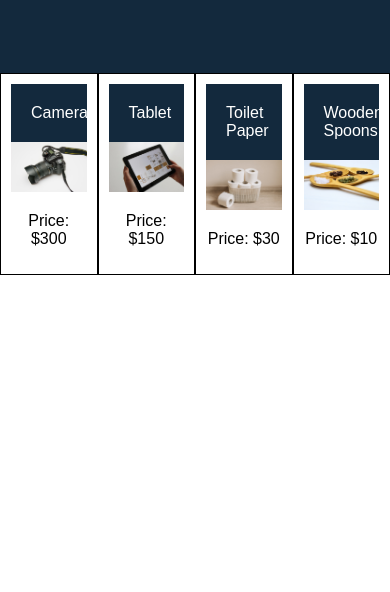
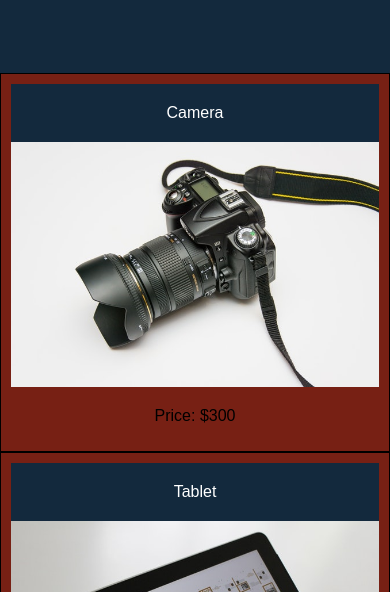
Before and after one commit to kalynsifuentez/class-work, a plain HTML site: page week-2/02-Stu_Media-Query-Screen/Unsolved/index.html in a window 390 px wide. Shown: the part 252-844 px from the top of the page. Drawn offline with Linux system fonts and the light colour scheme.

Commit message:
class changes

```diff
--- a/week-2/02-Stu_Media-Query-Screen/Unsolved/assets/css/style.css
+++ b/week-2/02-Stu_Media-Query-Screen/Unsolved/assets/css/style.css
@@ -35,5 +35,16 @@ header {
 }
 
 /* TODO: Use media query to change the width of the cards so they split into two columns at 992px or smaller*/
+@media screen and (max-width: 992px) {
+  .card {
+    width: 50%;
+    background-color: #772014;
+  }
+
+  header {background: ;}
 
 /* TODO: Use media query to change the width of the cards so they are stacked on top of each other at 768px or smaller */
+@media screen and (max-width: 768px) {
+  .card {
+    width: 100%;
+  }
--- a/week-2/04-Stu_Flexbox-Layout/Unsolved/assets/css/style.css
+++ b/week-2/04-Stu_Flexbox-Layout/Unsolved/assets/css/style.css
@@ -9,11 +9,13 @@ body {
 
 main {
   display: flex;
+  flex-wrap: wrap;
   margin-top: 2%;
 }
 
 .main-header {
   display: flex;
+  flex-wrap: wrap;
   justify-content: space-between;
   padding: 60px;
   background: #13293d;
@@ -22,6 +24,7 @@ main {
 
 .card {
   flex: 1 0 0;
+  flex-flow: wrap ;
   padding: 10px;
   text-align: center;
   border-style: solid;
--- a/week-2/08-Stu_Flexbox-Placement/Unsolved/assets/css/style.css
+++ b/week-2/08-Stu_Flexbox-Placement/Unsolved/assets/css/style.css
@@ -20,6 +20,7 @@ header {
 
 nav {
   display: flex;
+  justify-content: flex-end;
   background-color: #d8a47f;
 }
 
@@ -50,6 +51,7 @@ footer {
 
 .product-slideshow {
   display: flex;
+  align-items: center;
 }
 
 .product-image {
@@ -65,7 +67,7 @@ footer {
   main,
   nav,
   .product {
-    flex-direction: column;
+    flex-direction: column right;
   }
 
   .product-slideshow button {
--- a/week-2/10-Stu_Box-Styling/Unsolved/assets/css/style.css
+++ b/week-2/10-Stu_Box-Styling/Unsolved/assets/css/style.css
@@ -65,14 +65,19 @@ footer {
 /* TODO: Add properties to the cards to achieve the required look */
 .card {
   border-style: solid;
+  border-radius: 30px;
+  box-shadow: 10px 10px 5px gray;
   border-width: 1px;
   padding: 10px;
   margin: 20px;
   flex: 0 0 300px;
+  transform: rotate(8deg);
 }
 
 .card header {
   padding: 20px;
+  border-top-right-radius: 30px;
+  border-top-left-radius: 30px;
 }
 
 .card p {
```
Also changed, not shown: WEEK-1/22-Stu_Mini-Project/index.html (+1 -1 lines), week-2/06-Stu_Responsive-Design/Unsolved/assets/css/style.css (+4 -4 lines), week-2/12-Stu_CSS-Resets/Unsolved/index.html (+1 -1 lines).
